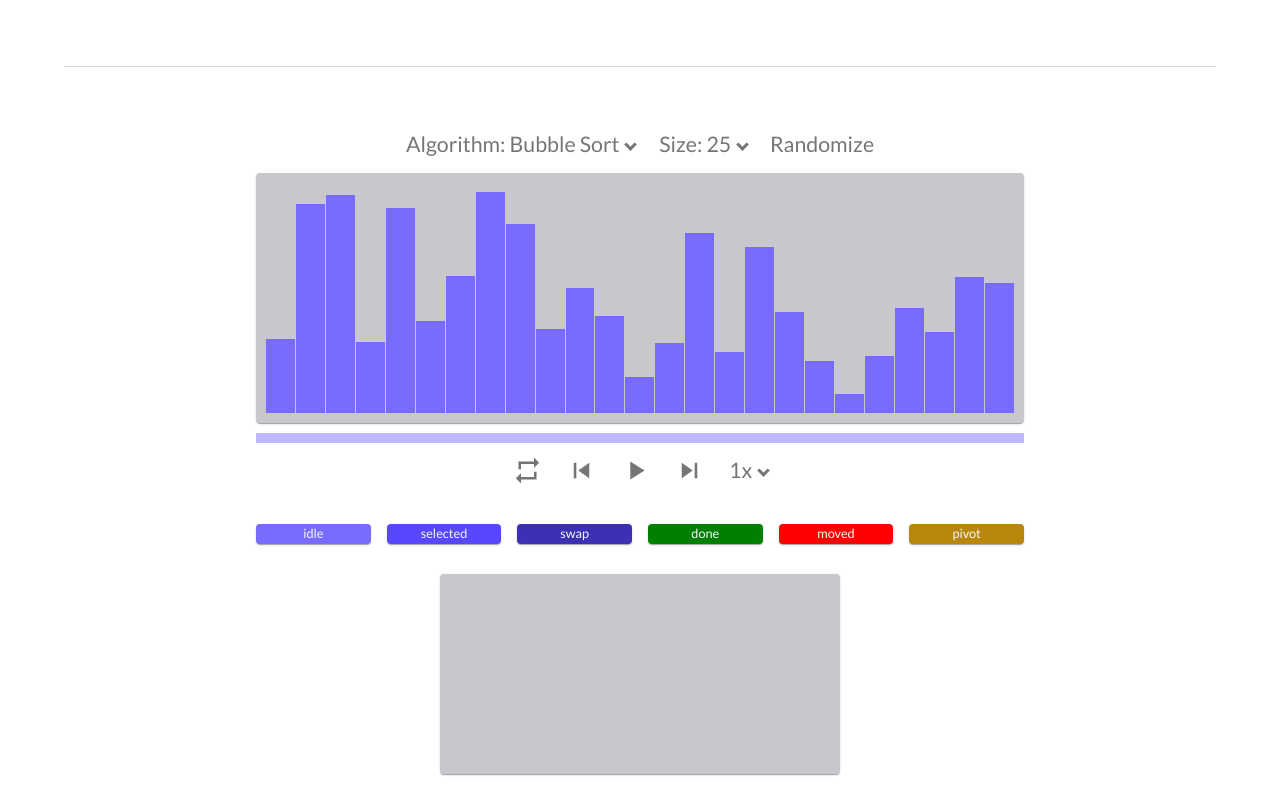
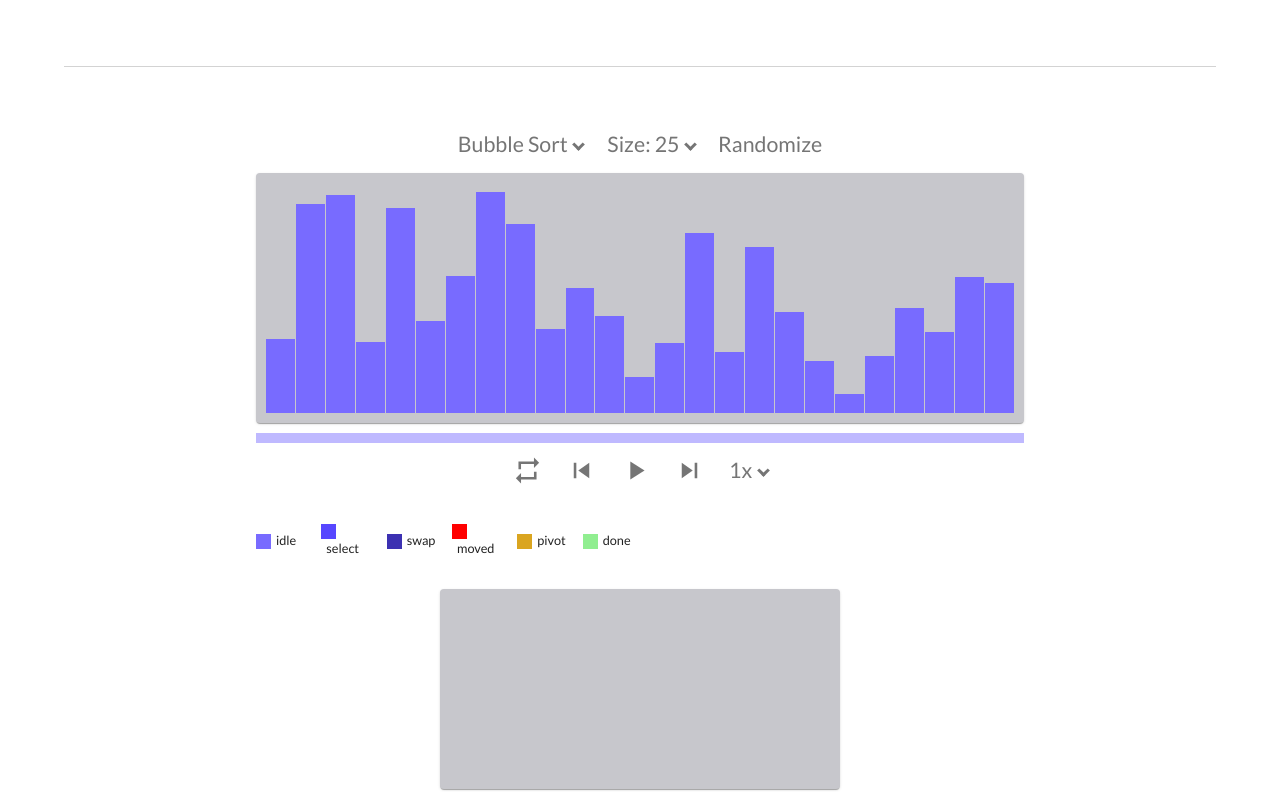
Before and after one commit to HSemic/Ordinare-sorting-visualizer, a React (Create React App) app: page / in a window 1280 px wide. Shown: the part 1448-2240 px from the top of the page. Built offline with nearby package versions, Linux system fonts and the light colour scheme.

Commit message:
Update SortingContainer.tsx

```diff
--- a/src/features/ui/SortingContainer.tsx
+++ b/src/features/ui/SortingContainer.tsx
@@ -51,7 +51,7 @@ const useStyles = makeStyles((theme: Theme) =>
       alignItems: 'flex-end',
       flexDirection: 'row',
       width: '100%',
-      minWidth: '35rem',
+      minWidth: '30rem',
       padding: '1rem',
       height: '25rem',
       [theme.breakpoints.down('md')]: {
@@ -72,13 +72,17 @@ const useStyles = makeStyles((theme: Theme) =>
     progressBar: {
       height: '1rem',
       width: '100%',
-      minWidth: '35rem',
+      minWidth: '30rem',
       marginTop: '1rem'
     },
     legend: {
       color: '#F7F7FF',
       display: 'flex',
       justifyContent: 'center'
+    },
+    legendSquare: {
+      width: '15px',
+      height: '15px'
     },
     explanationContainer: {
       marginTop: '3rem',
@@ -256,7 +260,7 @@ const SortingContainer = (): React.ReactElement => {
           <DropDownMenu
             options={sortingAlgorithms}
             defaultOptionIndex={0}
-            title="Algorithm"
+            title=""
             onOptionSwitch={switchAlgorithm}
           />
           <DropDownMenu
@@ -327,45 +331,96 @@ const SortingContainer = (): React.ReactElement => {
         style={{ margin: 'auto', marginTop: '2.5rem' }}
         justify="center"
       >
-        <Grid item container spacing={2} style={{ minWidth: '35rem' }}>
-          <Grid item xs={2}>
-            <Paper
-              className={classes.legend}
-              style={{ background: 'rgb(120, 107, 255)' }}
-            >
-              <Typography variant="subtitle2">idle</Typography>
-            </Paper>
+        <Grid item container spacing={2} style={{ minWidth: '30rem' }}>
+          <Grid
+            item
+            container
+            xs={1}
+            alignContent="space-around"
+            alignItems="center"
+          >
+            <div
+              className={classes.legendSquare}
+              style={{ backgroundColor: 'rgb(120, 107, 255)' }}
+            ></div>
+            <Typography style={{ marginLeft: '5px' }} variant="subtitle2">
+              idle
+            </Typography>
           </Grid>
-          <Grid item xs={2}>
-            <Paper className={classes.legend} style={{ background: '#5747ff' }}>
-              <Typography variant="subtitle2">selected</Typography>
-            </Paper>
+          <Grid
+            item
+            container
+            xs={1}
+            alignContent="space-around"
+            alignItems="center"
+          >
+            <div
+              className={classes.legendSquare}
+              style={{ backgroundColor: '#5747ff' }}
+            ></div>
+            <Typography style={{ marginLeft: '5px' }} variant="subtitle2">
+              select
+            </Typography>
           </Grid>
-          <Grid item xs={2}>
-            <Paper
-              className={classes.legend}
-              style={{ background: 'rgb(60, 49, 178)' }}
-            >
-              <Typography variant="subtitle2">swap</Typography>
-            </Paper>
+          <Grid
+            item
+            container
+            xs={1}
+            alignContent="space-around"
+            alignItems="center"
+          >
+            <div
+              className={classes.legendSquare}
+              style={{ backgroundColor: 'rgb(60, 49, 178)' }}
+            ></div>
+            <Typography style={{ marginLeft: '5px' }} variant="subtitle2">
+              swap
+            </Typography>
           </Grid>
-          <Grid item xs={2}>
-            <Paper className={classes.legend} style={{ background: 'green' }}>
-              <Typography variant="subtitle2">done</Typography>
-            </Paper>
+          <Grid
+            item
+            container
+            xs={1}
+            alignContent="space-around"
+            alignItems="center"
+          >
+            <div
+              className={classes.legendSquare}
+              style={{ backgroundColor: 'red' }}
+            ></div>
+            <Typography style={{ marginLeft: '5px' }} variant="subtitle2">
+              moved
+            </Typography>
           </Grid>
-          <Grid item xs={2}>
-            <Paper className={classes.legend} style={{ background: 'red' }}>
-              <Typography variant="subtitle2">moved</Typography>
-            </Paper>
+          <Grid
+            item
+            container
+            xs={1}
+            alignContent="space-around"
+            alignItems="center"
+          >
+            <div
+              className={classes.legendSquare}
+              style={{ backgroundColor: 'goldenrod' }}
+            ></div>
+            <Typography style={{ marginLeft: '5px' }} variant="subtitle2">
+              pivot
+            </Typography>
           </Grid>
-          <Grid item xs={2}>
-            <Paper
-              className={classes.legend}
-              style={{ background: 'darkgoldenrod' }}
-            >
-              <Typography variant="subtitle2">pivot</Typography>
-            </Paper>
+          <Grid
+            item
+            container
+            xs={1}
+            alignContent="space-around"
+            alignItems="center"
+          >
+            <div
+              className={classes.legendSquare}
+              style={{ backgroundColor: 'lightgreen' }}
+            ></div>
+            <Typography style={{ marginLeft: '5px' }} variant="subtitle2">
+              done
+            </Typography>
           </Grid>
         </Grid>
       </Grid>
```
